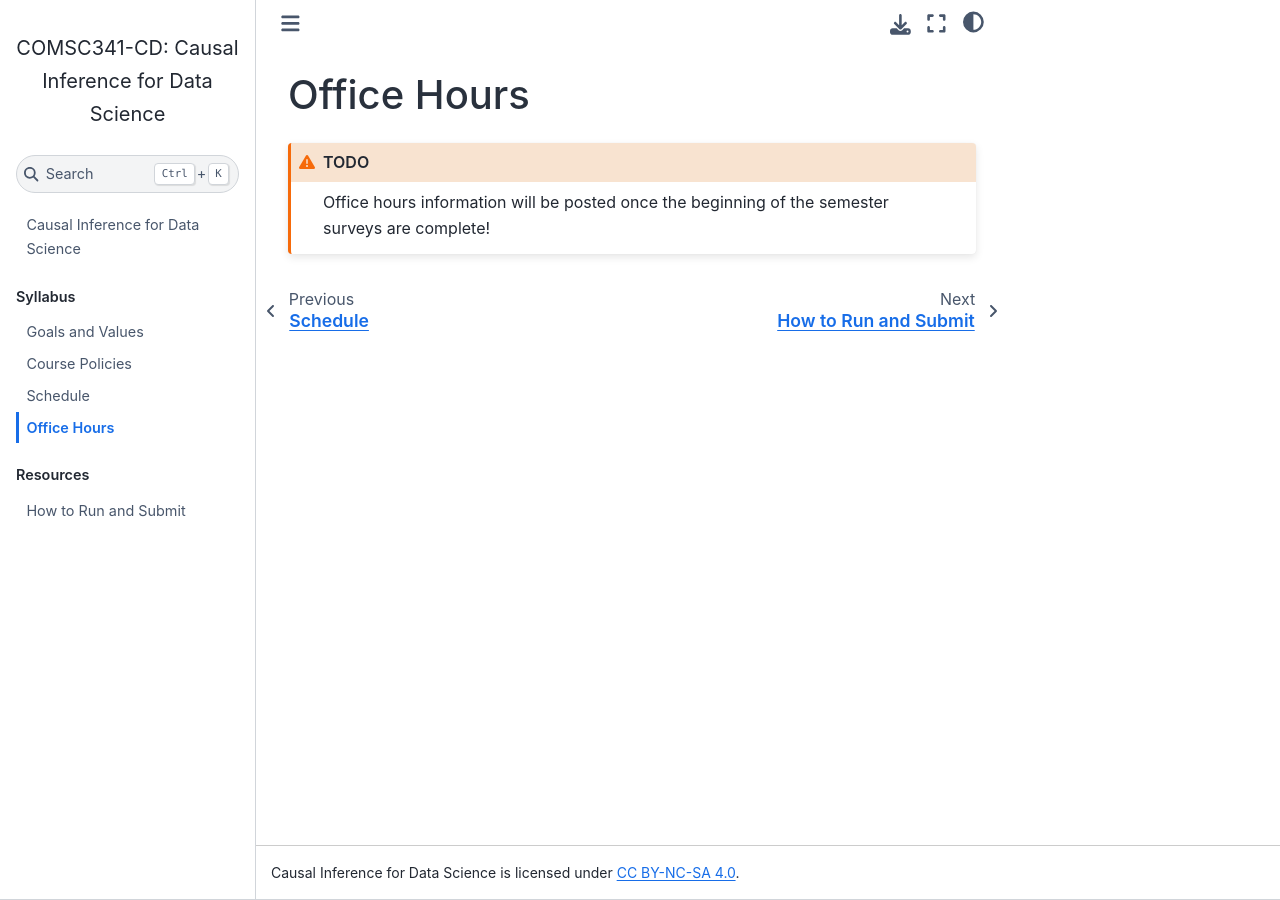
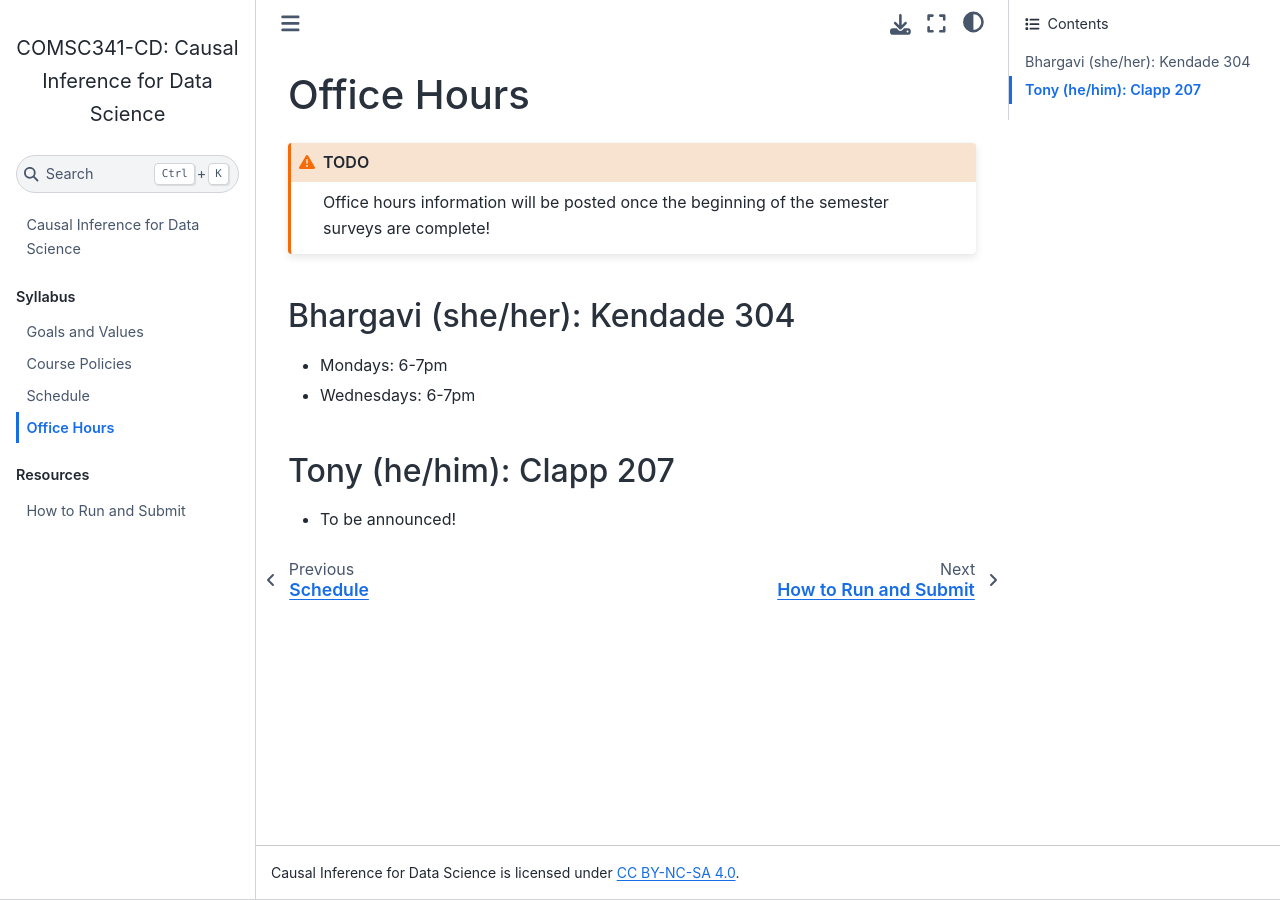
Before and after one commit to comsc341cd/comsc341cd.github.io, a Jupyter Book: the page built from syllabus/office_hours.md, in a window 1280 px wide. Built offline with Jupyter Book 1.0.4 settings and Sphinx 7.4.7 and the Sphinx Book theme 1.1.4, drawn with Linux system fonts in a browser that asks for light colours; pages that are not in the unit, such as notebooks, are missing from menus.

Commit message:
update OH info

````diff
--- a/syllabus/office_hours.md
+++ b/syllabus/office_hours.md
@@ -5,3 +5,12 @@
 :class: warning
 Office hours information will be posted once the beginning of the semester surveys are complete!
 ```
+
+### Bhargavi (she/her): Kendade 304
+
+- Mondays: 6-7pm
+- Wednesdays: 6-7pm
+
+### Tony (he/him): Clapp 207
+
+- To be announced!
````
Also changed, not shown: syllabus/schedule.md (+2 -2 lines).
